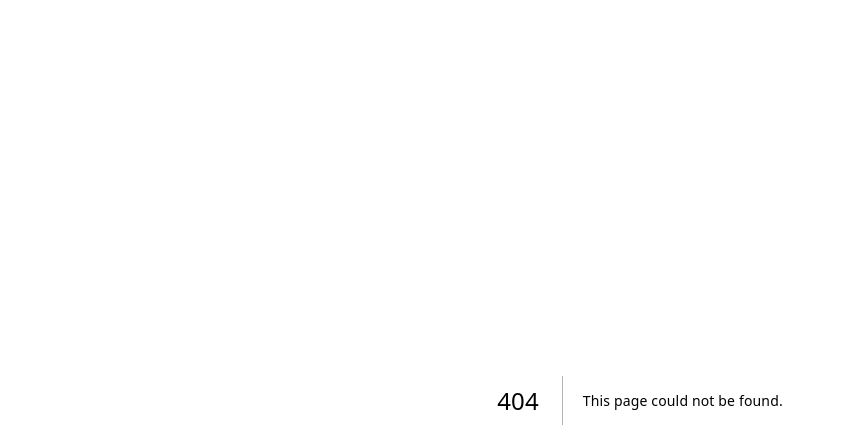
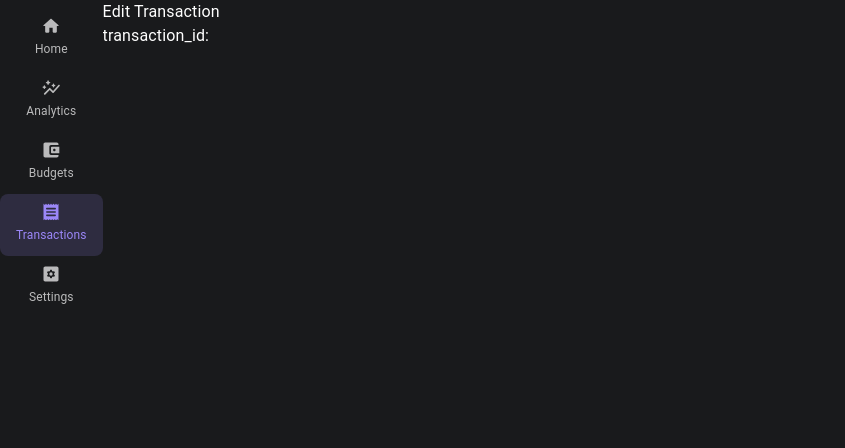
Before and after one commit to mukund1403/expenses_app, a Next.js app in the folder frontend/: page /transactions/edit in a window 1280 px wide. Before the commit this address had no page. Shown: the top 448 px of the page, without its empty margins (0-845 px from the left). Built offline with nearby package versions, Linux system fonts and the light colour scheme; what @mui/material-nextjs would draw is missing.

Commit message:
Add TransactionsEditPage

```diff
--- /dev/null
+++ b/frontend/app/(sidebar)/transactions/edit/page.tsx
@@ -0,0 +1,14 @@
+export default async function TransactionsEditPage({
+  searchParams,
+}: {
+  searchParams: Promise<{ [key: string]: string | string[] | undefined }>;
+}) {
+  const transaction_id = (await searchParams).transaction_id;
+
+  return (
+    <div>
+      <h1>Edit Transaction</h1>
+      <p>transaction_id: {transaction_id}</p>
+    </div>
+  );
+}
```
